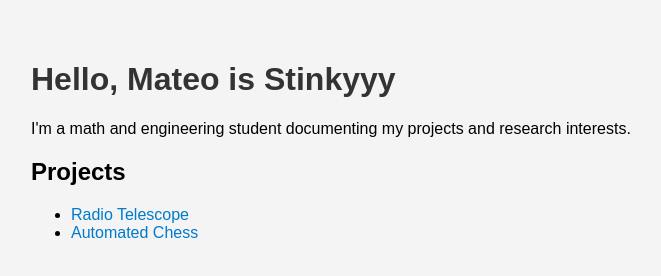
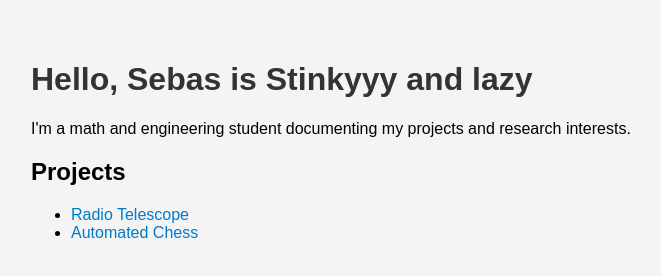
Before and after one commit to Mendez5273/IMendez.github.io, a plain HTML site: page index.html in a window 1280 px wide. Shown: the whole page, without its empty margins (9-670 px from the left). Drawn offline with Linux system fonts and the light colour scheme.

Commit message:
Update index.html

```diff
--- a/index.html
+++ b/index.html
@@ -11,7 +11,7 @@
   </style>
 </head>
 <body>
-  <h1>Hello, Mateo is Stinkyyy</h1>
+  <h1>Hello, Sebas is Stinkyyy and lazy</h1>
   <p>I'm a math and engineering student documenting my projects and research interests.</p>
   <h2>Projects</h2>
   <ul>
```
